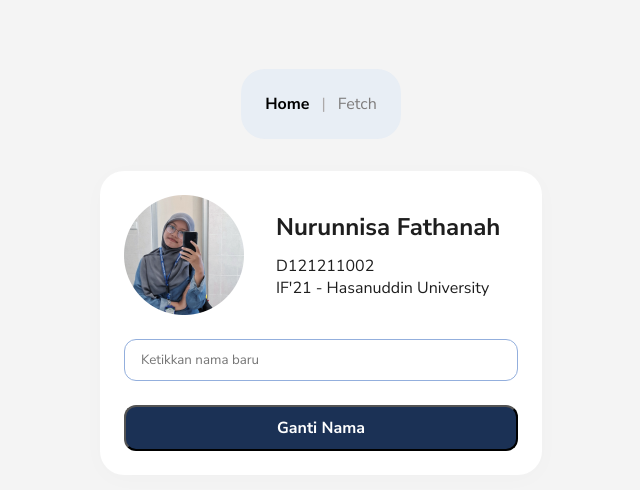
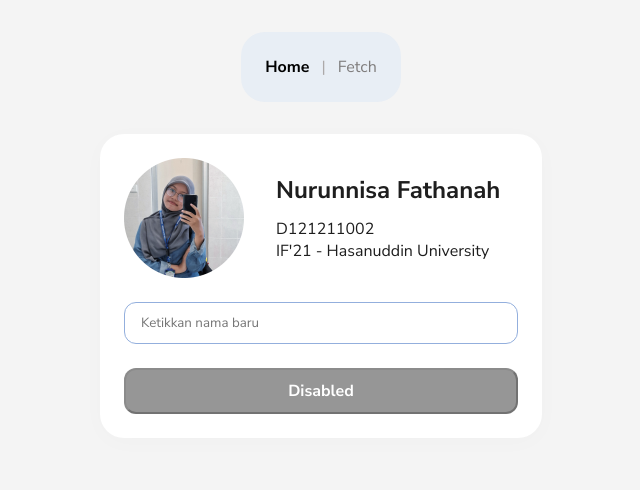
Before and after one commit to fathanahdz/banner-web23, a Next.js app: page / in a window 1280 px wide. Shown: the part 128-618 px from the top of the page, without its empty margins (319-959 px from the left). Built offline with nearby package versions, Linux system fonts and the light colour scheme.

Commit message:
feat: add conditional rendering button input

```diff
--- a/src/app/page.js
+++ b/src/app/page.js
@@ -61,8 +61,12 @@ export default function Home() {
           onKeyDown={handleKeyDown}
         />
         {/* cta */}
-        <button style={{marginTop:'24px'}}onClick={handlerGantiNama}>
-          <p>Ganti Nama</p>
+        <button
+          className={`cta-button ${namaBaru.trim() === "" ? "cta-button-disabled" : "cta-button-enabled"}`}
+          style={{marginTop:'24px'}}
+          onClick={namaBaru.trim()!== "" ? handlerGantiNama : null}
+          disabled={namaBaru.trim() === ""}>
+          <p>{namaBaru.trim() === "" ? "Disabled" : "Ganti Nama"}</p>
         </button>
         </div>
       </div>
--- a/src/components/navbar/navbar.css
+++ b/src/components/navbar/navbar.css
@@ -6,6 +6,7 @@
     border-radius: 24px;
     color: rgb(172, 169, 169);
     text-decoration: none;
+    margin-top: 32px;
 }
 
 .navbar-link {
--- a/src/styles/diary.css
+++ b/src/styles/diary.css
@@ -3,7 +3,7 @@
     width: 442px;
     padding: 24px;
     flex-direction: column;
-    align-items: flex-start;
+
     gap: 10px;
 
     border-radius: 24px;
@@ -31,8 +31,7 @@ ul{
     display: flex;
     flex-direction: column;
     gap: 12px;
-    height: 300
-px;
+    height: 300;
 }
 li{
     list-style: none;
--- a/src/styles/global.css
+++ b/src/styles/global.css
@@ -12,13 +12,23 @@
     display: flex;
     flex-direction: column;
 
-    justify-content: center;
     align-items: center;
+    padding-top: 10vw;
+    padding-bottom: 5vw;
 
     /* fill container = 100% di figma = 100% di javascript */
     width: 100%;
-    height: 100vh;
+    min-height: 100vh;
 
     background-color: #f4f4f4;
     gap: 32px;
   }
+
+  .cta-button-disabled{
+    background-color: rgb(150, 150, 150);
+    cursor: not-allowed;
+  }
+
+  .cta-button-enabled{
+    background-color: #1B3155;
+  }
--- a/src/styles/home.css
+++ b/src/styles/home.css
@@ -74,6 +74,7 @@ button{
   align-self: stretch;
   background-color: #1B3155;
   border-radius: 12px;
+  cursor: pointer;
 }
 
 button p{
```
